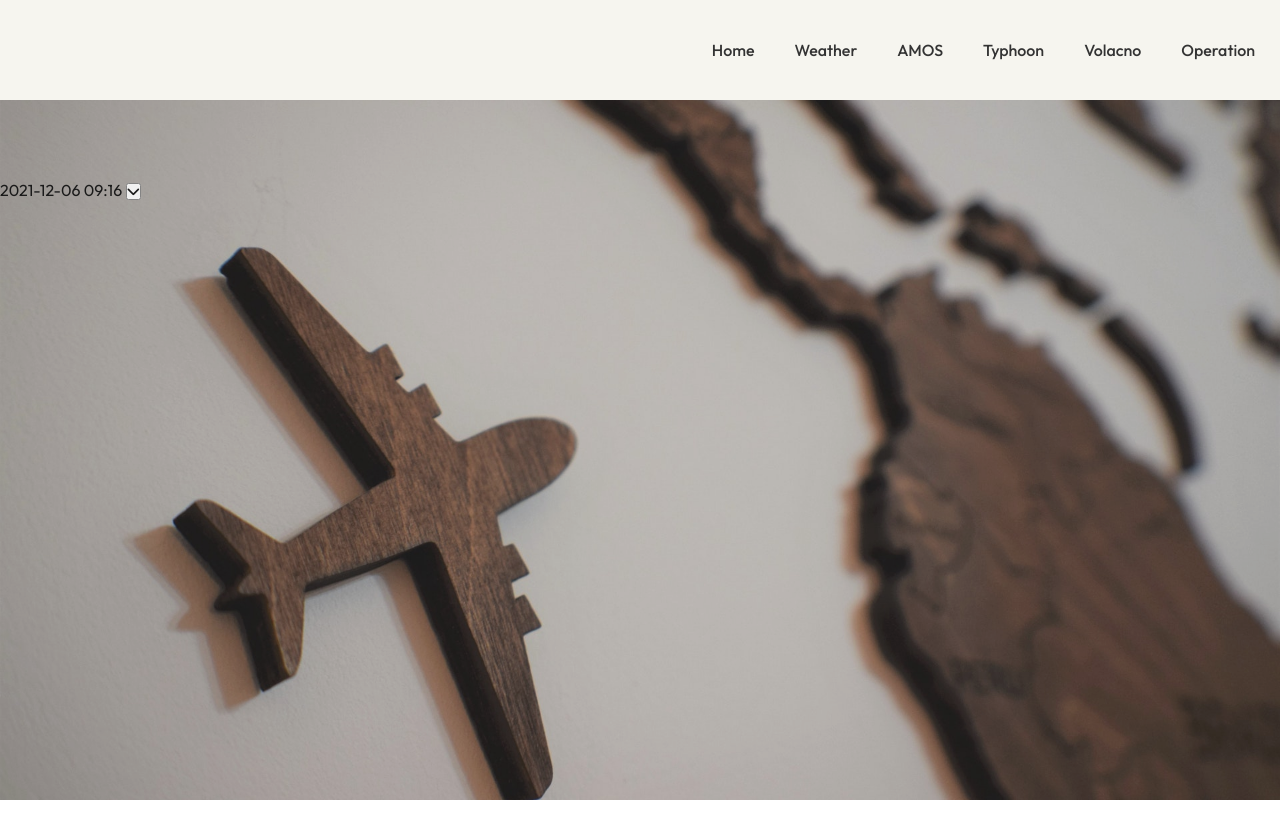
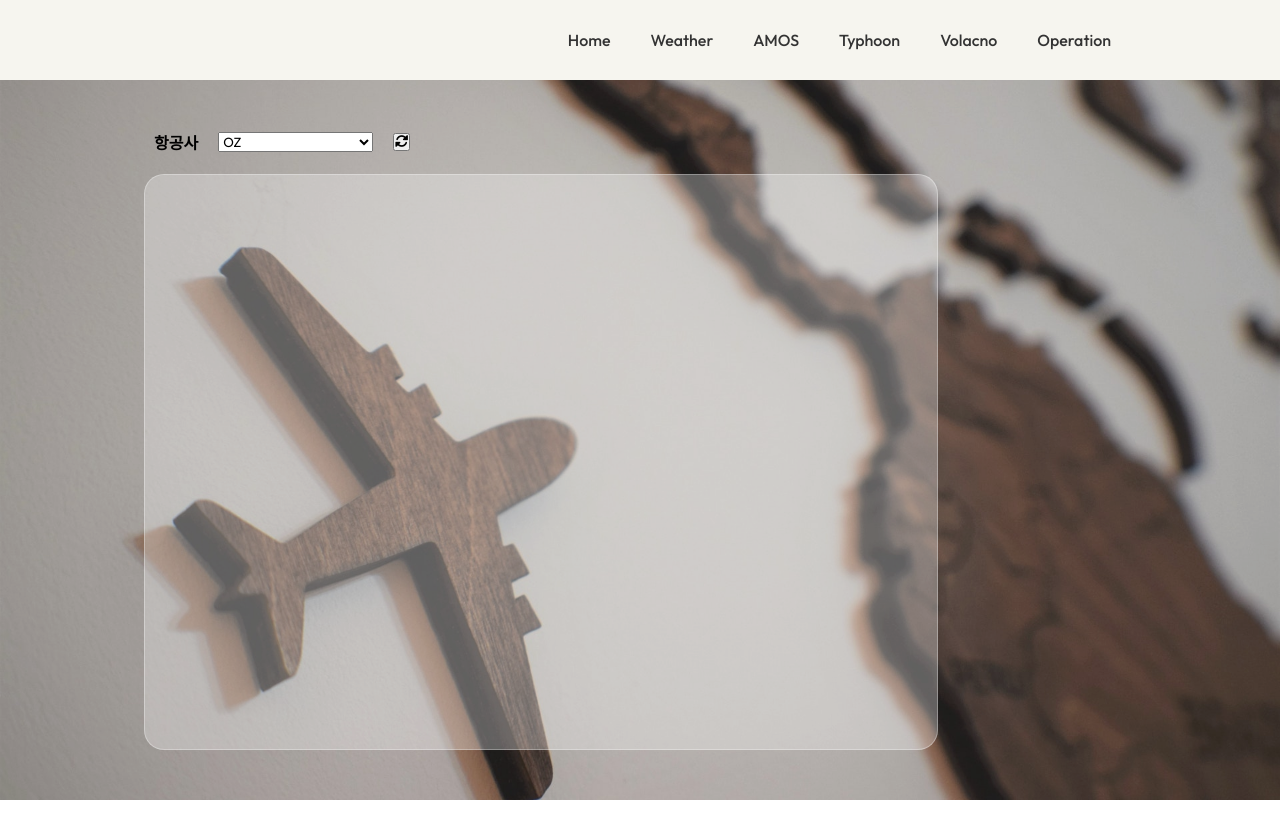
Before and after one commit to atmosG/map, a plain HTML site: page index.html in a window 1280 px wide. Shown: the top 838 px of the page. Drawn offline with nearby package versions, Linux system fonts and the light colour scheme.

Commit message:
Add files via upload

```diff
--- a/index.html
+++ b/index.html
@@ -39,10 +39,26 @@
     <!-- HOME -->
     <section id="home">
         <div class="inner-width">
-            <div class="time-table">
+
+            <!-- <div class="time-container">
                 <div class="time-now">
                     <span>now date</span>
                     <button class="fas fa-chevron-down"></button>
+                </div>
+            </div> -->
+
+            <div class="schedule-container">
+                <form method="POST" action="" class="sked-form">
+                    <h4>항공사</h4>
+                    <select name="" id="">
+                        <option value="OZ">OZ</option>
+                        <option value="KE">KE</option>
+                    </select>
+                    <button type="submit" class="sked-refresh fas fa-sync-alt"></button>
+                </form>
+
+                <div class="sked-area">
+
                 </div>
             </div>
         </div>
--- a/sylte.css
+++ b/sylte.css
@@ -20,6 +20,17 @@ section
 {
     position: relative;
 }
+
+.inner-width
+{
+    max-width: 992px;
+    height: 100%;
+    display: flex;
+    align-items: center;
+    justify-content: space-between;
+    margin: 0 auto;
+}
+/* nav section */
 .navbar
 {
     width: 100%;
@@ -28,15 +39,7 @@ section
     top: 0;
     z-index: 9999;
     transition: .2s linear;
-}
-.inner-width
-{
-    max-width: 1320px;
-    display: flex;
-    align-items: center;
-    justify-content: space-between;
-    margin: 0 auto;
-    height: 100px;
+    height: 80px;
 }
 .logo-container
 {
@@ -55,6 +58,7 @@ section
     margin-right: 10px;
     font-weight: 500;
 }
+/* home section */
 #home
 {
     width: 100%;
@@ -62,7 +66,7 @@ section
     background: url(img/bg.jpg) no-repeat;
     background-size: cover;
     position: relative;
-    padding: 100px 0;
+    padding: 80px 0;
 }
 #home::before
 {
@@ -74,9 +78,42 @@ section
 }
 #home .inner-width
 {
-    margin-top: 40px;
+    margin-top: 30px;
 }
-
+#home .time-container
+{
+    max-width: 25%;
+}
+#home .schedule-container
+{
+    width: 80%;
+    height: 100%;
+    position: relative;
+}
+#home .sked-form
+{
+    width: 100%;
+    height: 10%;
+    display: flex;
+    align-items: center;
+    padding: 10px 10px;
+}
+#home .sked-form select
+{
+    width: 20%;
+    margin: 0 20px;
+}
+#home .sked-area {
+    height: 90%;
+    background-color: rgba(255, 255, 255, 0.3);
+    border: 1px solid rgba(255, 255, 255, 0.3);
+    border-radius: 20px
+}
+#home .sked-area .sked
+{
+    width: calc(25%);
+    height: calc(50%);
+}
 
 
 #weather
```
